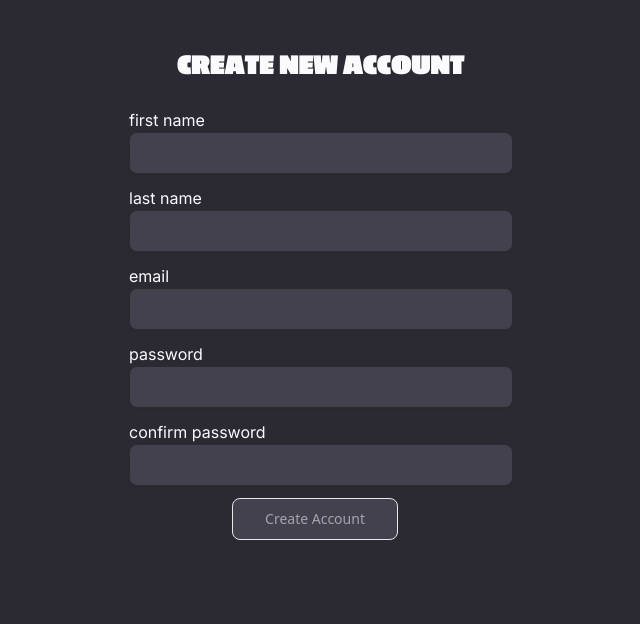
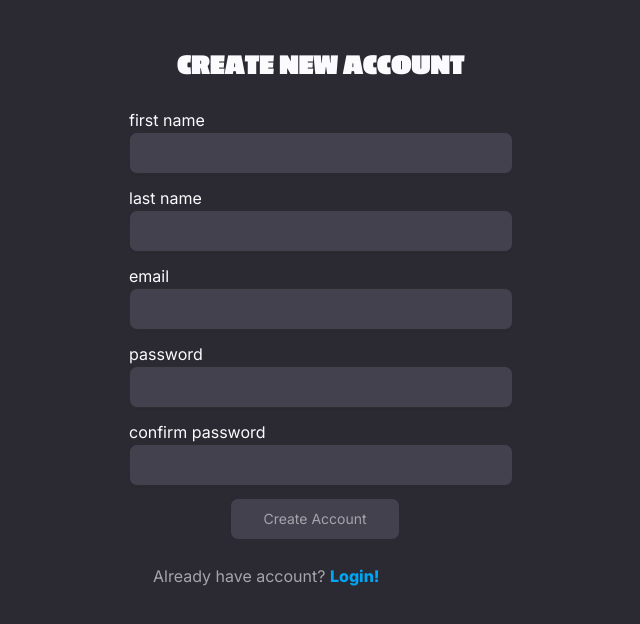
Before and after one commit to mojotron/archery-event-client, a React (Vite) app: page /register in a window 1280 px wide. Shown: the top 624 px of the page, without its empty margins (319-959 px from the left). Built offline with nearby package versions, Linux system fonts and the light colour scheme.

Commit message:
finish registration page

```diff
--- a/package.json
+++ b/package.json
@@ -13,6 +13,7 @@
     "@tailwindcss/vite": "^4.0.6",
     "@tanstack/react-query": "^5.66.0",
     "@tanstack/react-query-devtools": "^5.66.0",
+    "axios": "^1.7.9",
     "react": "^19.0.0",
     "react-dom": "^19.0.0",
     "react-router": "^7.1.5",
--- a/src/components/auth/AuthForm.tsx
+++ b/src/components/auth/AuthForm.tsx
@@ -5,7 +5,7 @@ type Props = {
   handler: () => void;
 };
 
-const FormContainer = ({ handler, children }: Props) => {
+const FormForm = ({ handler, children }: Props) => {
   return (
     <form
       className="w-full sm:w-96 flex flex-col items-center gap-2"
@@ -19,4 +19,4 @@ const FormContainer = ({ handler, children }: Props) => {
   );
 };
 
-export default FormContainer;
+export default FormForm;
--- a/src/components/auth/AuthInput.tsx
+++ b/src/components/auth/AuthInput.tsx
@@ -21,7 +21,7 @@ const FormInput = ({ label, type, name, value, onChange }: Props) => {
         value={value}
         onChange={onChange}
         required
-        className="shadow-xs bg-main-500 border border-main-900 text-gray-100 text-sm rounded-lg focus:ring focus:ring-blue-500 focus:border-blue-500 w-full px-4 py-2.5 outline-none"
+        className="shadow-xs bg-main-500 border border-main-900 text-gray-100 text-sm rounded-lg focus:ring focus:ring-sec-blue-500 focus:border-sec-blue-500 w-full px-4 py-2.5 outline-none"
       />
     </div>
   );
--- /dev/null
+++ b/src/components/auth/InputErrors.tsx
@@ -0,0 +1,16 @@
+export type InputError = {
+  message: string;
+  inputErrors: { message: string }[];
+};
+
+const InputErrors = ({ error }: { error: InputError }) => {
+  return (
+    <ul className="text-error text-sm font-inter space-y-1">
+      {error.inputErrors.map((err, i) => (
+        <li key={i}>{err.message}</li>
+      ))}
+    </ul>
+  );
+};
+
+export default InputErrors;
--- /dev/null
+++ b/src/components/auth/LinkCard.tsx
@@ -0,0 +1,27 @@
+import { Link } from "react-router";
+
+type Props = {
+  message: string;
+  linkText: string;
+  linkPath: string;
+  replace?: boolean; // replace in browser history
+};
+
+const LinkCard = ({ message, linkText, linkPath, replace = false }: Props) => {
+  return (
+    <div className="font-inter w-full sm:w-96 px-4 py-2 ">
+      <p className="text-main-300">
+        {message}{" "}
+        <Link
+          to={linkPath}
+          replace={replace}
+          className="text-sec-blue-500 hover:text-sec-blue-300 font-bold"
+        >
+          {linkText}
+        </Link>
+      </p>
+    </div>
+  );
+};
+
+export default LinkCard;
--- a/src/components/ui/Button.tsx
+++ b/src/components/ui/Button.tsx
@@ -1,7 +1,10 @@
+import LoadingSpinnerBtn from "./LoadingSpinnerBtn";
+
 type Props = {
   label: string;
   type?: "button" | "submit";
   isDisabled?: boolean;
+  isLoading?: boolean;
   clickHandler?: () => void;
 };
 
@@ -9,16 +12,17 @@ const SubmitButton = ({
   label,
   type = "button",
   isDisabled = false,
+  isLoading = false,
   clickHandler,
 }: Props) => {
   return (
     <button
       type={type}
-      disabled={isDisabled}
+      disabled={isLoading || isDisabled}
       onClick={clickHandler}
-      className="cursor-pointer py-2.5 px-5 me-2 mb-2 text-sm font-md focus:outline-none rounded-lg border border-gray-200 focus:z-10 focus:ring-2 focus:ring-sec-blue-500 bg-main-500 text-main-300 dark:border-gray-600 hover:text-main-100 hover:bg-gray-500"
+      className="cursor-pointer py-2.5 px-5 me-2 mb-2 text-sm font-inter focus:outline-none rounded-lg border border-gray-500 focus:z-10 focus:ring-2 focus:ring-sec-blue-500 bg-main-500 text-main-300 hover:text-sec-green-500 hover:border-sec-green-500 hover:bg-main-700 disabled:border-main-700 disabled:hover:bg-main-500 disabled:text-main-300 disabled:hover:text-main-300"
     >
-      {label}
+      {isLoading ? <LoadingSpinnerBtn /> : label}
     </button>
   );
 };
--- /dev/null
+++ b/src/components/ui/LoadingSpinnerBtn.tsx
@@ -0,0 +1,26 @@
+const LoadingSpinnerBtn = () => {
+  return (
+    <span>
+      <svg
+        aria-hidden="true"
+        role="status"
+        className="inline w-4 h-4 me-3 text-white animate-spin"
+        viewBox="0 0 100 101"
+        fill="none"
+        xmlns="http://www.w3.org/2000/svg"
+      >
+        <path
+          d="M100 50.5908C100 78.2051 77.6142 100.591 50 100.591C22.3858 100.591 0 78.2051 0 50.5908C0 22.9766 22.3858 0.59082 50 0.59082C77.6142 0.59082 100 22.9766 100 50.5908ZM9.08144 50.5908C9.08144 73.1895 27.4013 91.5094 50 91.5094C72.5987 91.5094 90.9186 73.1895 90.9186 50.5908C90.9186 27.9921 72.5987 9.67226 50 9.67226C27.4013 9.67226 9.08144 27.9921 9.08144 50.5908Z"
+          fill="#E5E7EB"
+        />
+        <path
+          d="M93.9676 39.0409C96.393 38.4038 97.8624 35.9116 97.0079 33.5539C95.2932 28.8227 92.871 24.3692 89.8167 20.348C85.8452 15.1192 80.8826 10.7238 75.2124 7.41289C69.5422 4.10194 63.2754 1.94025 56.7698 1.05124C51.7666 0.367541 46.6976 0.446843 41.7345 1.27873C39.2613 1.69328 37.813 4.19778 38.4501 6.62326C39.0873 9.04874 41.5694 10.4717 44.0505 10.1071C47.8511 9.54855 51.7191 9.52689 55.5402 10.0491C60.8642 10.7766 65.9928 12.5457 70.6331 15.2552C75.2735 17.9648 79.3347 21.5619 82.5849 25.841C84.9175 28.9121 86.7997 32.2913 88.1811 35.8758C89.083 38.2158 91.5421 39.6781 93.9676 39.0409Z"
+          fill="currentColor"
+        />
+      </svg>
+      Loading...
+    </span>
+  );
+};
+
+export default LoadingSpinnerBtn;
--- /dev/null
+++ b/src/config/apiClient.ts
@@ -0,0 +1,22 @@
+import axios, { CreateAxiosDefaults } from "axios";
+
+const options: CreateAxiosDefaults = {
+  baseURL: import.meta.env.VITE_API_URL,
+  withCredentials: true,
+};
+
+const API = axios.create(options);
+
+API.interceptors.response.use(
+  (response) => {
+    return response.data;
+  },
+  (error) => {
+    const { response } = error;
+    const { status, data } = response;
+
+    return Promise.reject({ status, ...data });
+  }
+);
+
+export default API;
--- /dev/null
+++ b/src/lib/api.ts
@@ -0,0 +1,12 @@
+import API from "../config/apiClient";
+
+type RegisterParams = {
+  firstName: string;
+  lastName: string;
+  email: string;
+  password: string;
+  confirmPassword: string;
+};
+
+export const postRegisterUser = async (data: RegisterParams) =>
+  API.post("/auth/register", data);
--- a/src/pages/Register.tsx
+++ b/src/pages/Register.tsx
@@ -1,8 +1,15 @@
+// hooks
 import { ChangeEvent, useState } from "react";
+import { useMutation } from "@tanstack/react-query";
+// api
+import { postRegisterUser } from "../lib/api";
+// components
 import FormInput from "../components/auth/AuthInput";
-import FormContainer from "../components/auth/AuthForm";
+import AuthForm from "../components/auth/AuthForm";
 import SubmitButton from "../components/ui/Button";
 import PageHeading from "../components/ui/PageHeading";
+import LinkCard from "../components/auth/LinkCard";
+import InputErrors, { InputError } from "../components/auth/InputErrors";
 
 const Register = () => {
   const [formData, setFormData] = useState({
@@ -13,16 +20,43 @@ const Register = () => {
     confirmPassword: "",
   });
 
+  const { mutate, isPending, isSuccess, isError, error } = useMutation({
+    mutationFn: () => postRegisterUser({ ...formData }),
+  });
+
   const handleChange = (e: ChangeEvent<HTMLInputElement>) => {
     const { value, name } = e.target;
     setFormData((oldState) => ({ ...oldState, [name]: value }));
   };
 
+  const buttonDisabled =
+    !formData.firstName ||
+    !formData.lastName ||
+    !formData.email ||
+    !formData.password ||
+    formData.password !== formData.confirmPassword;
+
+  if (isSuccess) {
+    return (
+      <div className="p-4 flex flex-col items-center">
+        <LinkCard
+          message="Account created successfully, we sent you verification email. Please verify email to finish registration."
+          linkPath="/login"
+          linkText="Go to login page!"
+        />
+      </div>
+    );
+  }
+
   return (
     <div className="p-4 flex flex-col items-center">
       <PageHeading>create new account</PageHeading>
 
-      <FormContainer handler={() => console.log(formData)}>
+      <AuthForm handler={mutate}>
+        {isError && error.message === "Form input error" && (
+          <InputErrors error={error as unknown as InputError} />
+        )}
+
         <FormInput
           type="text"
           label="first name"
@@ -63,8 +97,19 @@ const Register = () => {
           onChange={handleChange}
         />
 
-        <SubmitButton label="Create Account" type="submit" isDisabled={false} />
-      </FormContainer>
+        <SubmitButton
+          label="Create Account"
+          type="submit"
+          isLoading={isPending}
+          isDisabled={buttonDisabled}
+        />
+      </AuthForm>
+
+      <LinkCard
+        message="Already have account?"
+        linkPath="/login"
+        linkText="Login!"
+      />
     </div>
   );
 };
```
Also changed, not shown: 2 other files (tests, documents, lock files or other folders).
